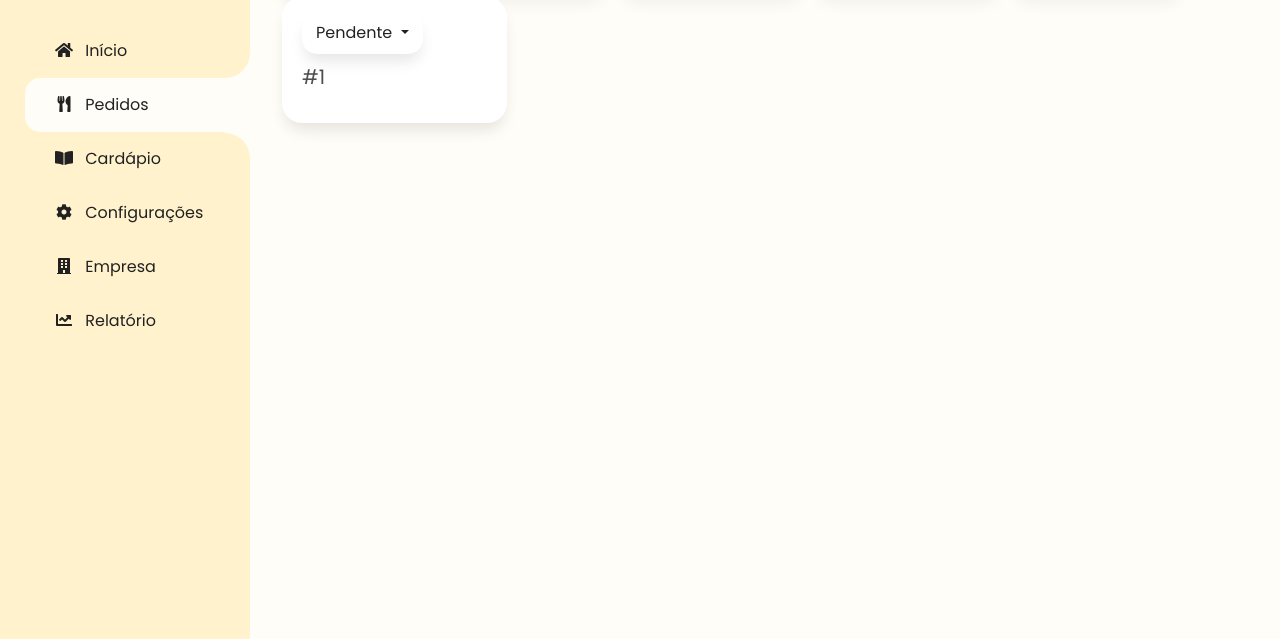
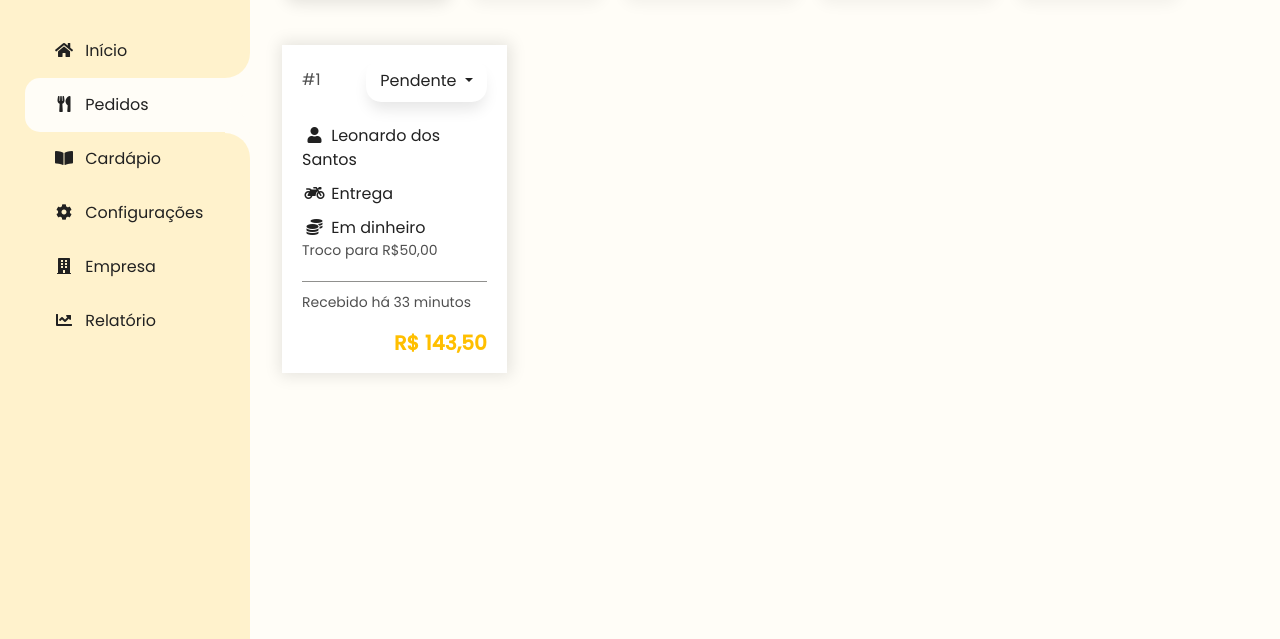
Before and after one commit to LeonardoSantosOliveira/ProjetoIntegrador, a plain HTML site: page painel/pedidos.html in a window 1280 px wide. Shown: the part 161-800 px from the top of the page. Drawn offline with Linux system fonts and the light colour scheme.

Commit message:
pedidos em andamento

```diff
--- a/painel/css/painel.css
+++ b/painel/css/painel.css
@@ -174,3 +174,53 @@
     text-align: center;
     margin-left: 5px;
 }
+
+.numero-pedido {
+    font-size: 16px;
+}
+
+.dropdown {
+    float: right;
+}
+
+.info-pedido {
+    font-size: 16px;
+    margin-bottom: 10px;
+    color: var(--color-black);
+}
+
+.info-pedido i {
+    text-align: center;
+    width: 25px;
+}
+
+.info-pedido span {
+    display: block;
+    color: var(--color-text);
+    font-size: 14px;
+}
+
+.separate {
+    height: 1px;
+    background-color: var(--color-text-out);
+    margin: 20px 0 10px 0;
+}
+
+.horario-pedido {
+    margin-bottom: 0;
+    font-size: 14px;
+}
+
+.total-pedido{
+    text-align: right;
+    margin-bottom: 0;
+    margin-top: 15px;
+    color: var(--color-primary);
+}
+
+.card-pedido {
+    box-shadow: 1px 0px 15px 3px rgba(0, 0, 0, 0.1) !important;
+    border-radius: 0 !important;
+}
+
+.
--- a/painel/pedidos.html
+++ b/painel/pedidos.html
@@ -96,7 +96,7 @@
                             </div>
                         </div>
                         <div class="col-12">
-                            <div class="row lista-pedidos">
+                            <div class="row lista-pedidos mt-5">
                                 <div class="col-3">
                                     <div class="card card-pedido">
                                         <div class="card-pedido-header">
@@ -121,7 +121,26 @@
                                             <p class="numero-pedido mt-2">#1</p>
                                         </div>
                                         <div class="card-content">
-
+                                            <div class="card-pedido-body mt-3">
+                                                <p class="info-pedido">
+                                                    <i class="fas fa-user"></i>
+                                                    Leonardo dos Santos
+                                                </p>
+                                                <p class="info-pedido">
+                                                    <i class="fas fa-motorcycle"></i>
+                                                    Entrega
+                                                </p>
+                                                <p class="info-pedido">
+                                                    <i class="fas fa-coins"></i>
+                                                    Em dinheiro
+                                                    <span>Troco para R$50,00</span>
+                                                </p>
+                                            </div>
+                                            <div class="separate"></div>
+                                            <div class="card-pedido-footer">
+                                                <p class="horario-pedido">Recebido há 33 minutos</p>
+                                                <p class="total-pedido"><b>R$  143,50</b></p>
+                                            </div>
                                         </div>
                                     </div>
                                 </div>
```
